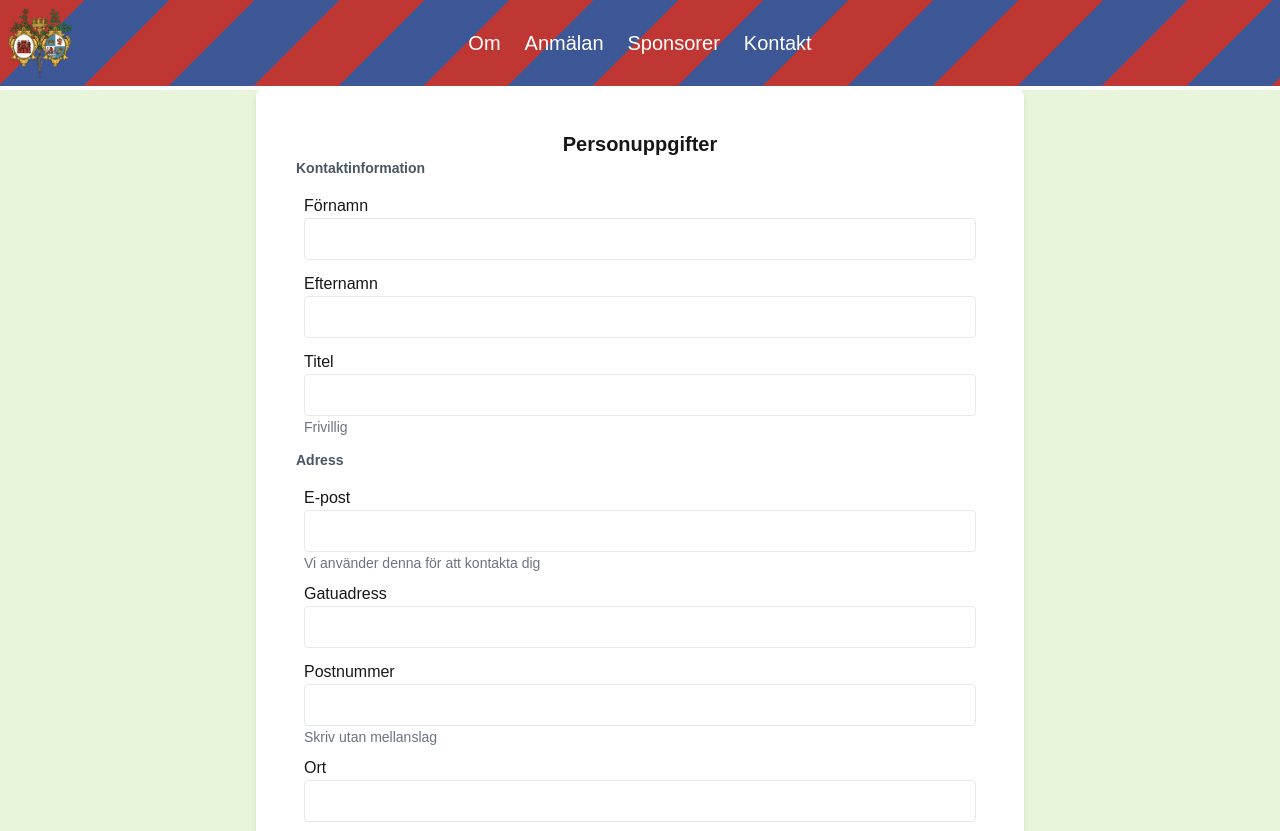
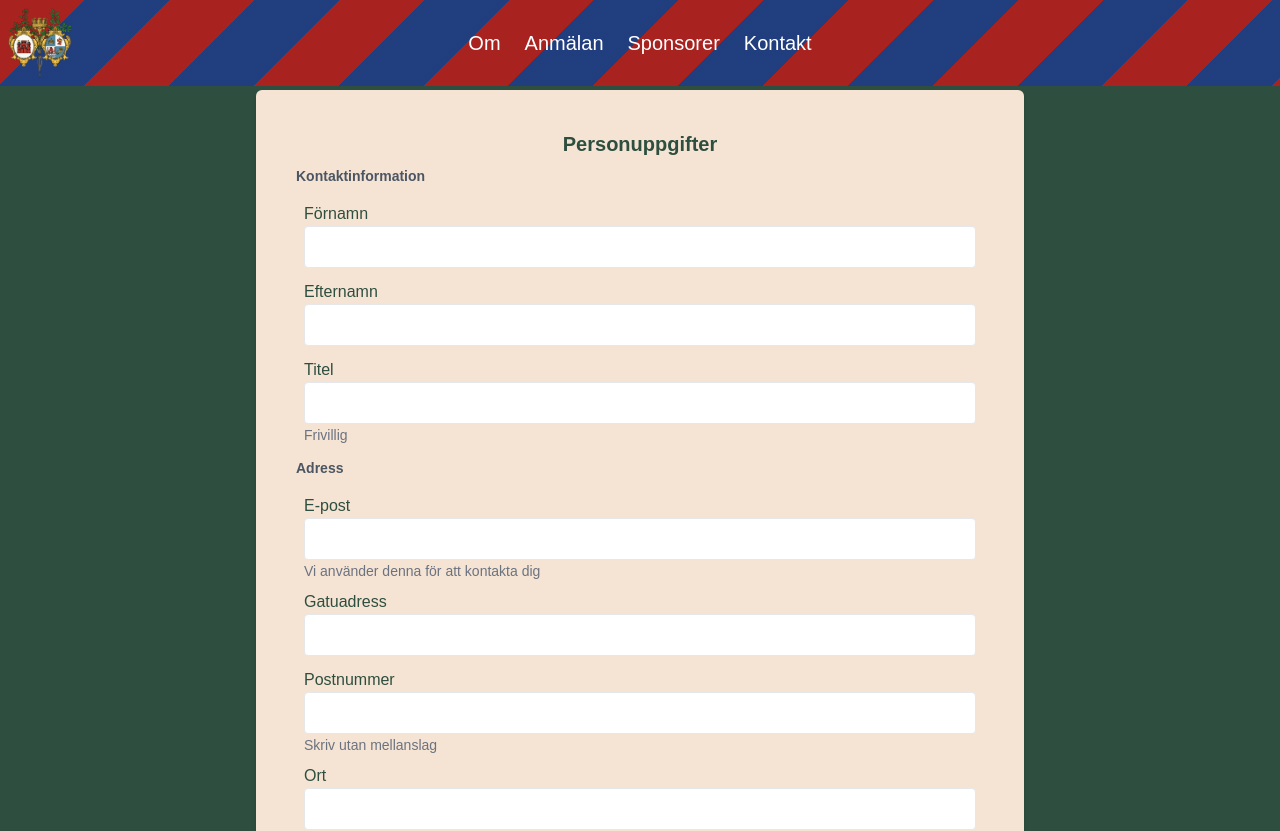
Before and after one commit to helsingkrona/HB-balhemsida, a Next.js app: page /anmalan in a window 1280 px wide. Shown: the top 831 px of the page. Built offline with nearby package versions, Linux system fonts and the light colour scheme.

Commit message:
changed global.css

```diff
--- a/app/anmalan/page.tsx
+++ b/app/anmalan/page.tsx
@@ -550,10 +550,7 @@ export default function BookOpeningAnimation() {
             <motion.button
             type="submit"
             disabled={isSubmitting}
-            className={`bg-blue-500 text-white py-2 px-4 rounded ${isSubmitting
-                ? "opacity-70 cursor-not-allowed"
-                : "hover:bg-blue-600"
-              }`}
+            className={`button-primary ${isSubmitting ? "opacity-70 cursor-not-allowed" : ""}`}
             variants={itemVariants}
             >
             {isSubmitting ? (
@@ -569,12 +566,12 @@ export default function BookOpeningAnimation() {
               cx="12"
               cy="12"
               r="10"
-                    stroke="currentColor"
+              stroke="#b91c1c"
               strokeWidth="4"
               ></circle>
               <path
               className="opacity-75"
-                    fill="currentColor"
+              fill="#b91c1c"
               d="M4 12a8 8 0 018-8V0C5.373 0 0 5.373 0 12h4zm2 5.291A7.962 7.962 0 014 12H0c0 3.042 1.135 5.824 3 7.938l3-2.647z"
               ></path>
               </svg>
--- a/app/globals.css
+++ b/app/globals.css
@@ -3,9 +3,14 @@
 @tailwind utilities;
 
 :root {
-  --background: #e9f5db;
+  --background: #2E4E3F;           /* warm beige */
+  --text-color: #2C2C2C;           /* rich charcoal */
   --foreground: #171717;
-  --testjk: #505c3c;
+  --accent-green: #2E4E3F;         /* deep forest green */
+  --accent-orange: #D97A32;        /* burnt orange */
+  --accent-burgundy: #8B3A3A;      /* optional detail */
+  --form-border: #D4AF37;          /* gold */
+  --input-bg: #f5e4d3;
 }
 
 .striped-navbar {
@@ -18,12 +23,29 @@
   );
 }
 
+body {
+  color: var(--text-color);
+  background: var(--background);
+  font-family: Arial, Helvetica, sans-serif;
+}
+
+.form-container {
+  @apply flex justify-center items-center min-h-screen;
+}
+
+.form-wrapper {
+  @apply max-w-3xl w-full p-6 shadow-md rounded-md;
+  background-color: var(--input-bg); /* Change this to your desired color */
+
+}
+
 .navbar-links {
-  @apply text-white text-xl hover:underline
+  @apply text-white text-xl hover:underline;
 }
 
 .from-main {
-  @apply max-w-2xl mx-auto p-6 bg-formOrange shadow-lg rounded-lg
+  @apply max-w-2xl mx-auto p-6 shadow-lg rounded-lg;
+  background-color: var(--input-bg);
 }
 
 .form-group {
@@ -32,14 +54,17 @@
 
 .form-label {
   @apply block font-medium pt-2;
+  color: var(--accent-green);
 }
 
 .form-question {
   @apply m-1 rounded-md;
+  background-color: var(--input-bg);
 }
 
 .form-section {
-  @apply block font-bold text-xl text-center;
+  @apply block font-bold text-xl text-center mb-2;
+  color: var(--accent-green);
 }
 
 .form-answer-box {
@@ -51,32 +76,22 @@
 }
 
 .form-answer-tip {
-  @apply leading-none text-gray-500 block pt-1 text-sm; /* Tailwind utility for smaller text */
+  @apply leading-none text-gray-500 block pt-1 text-sm;
 }
 
 .form-full-width {
   @apply col-span-2 m-1 rounded-md;
   display: flex;
-  flex-direction: column; /* Stacks children vertically */
-  align-items: left;    /* Centers items horizontally */
+  flex-direction: column;
+  align-items: left;
 }
 
-
-/* New styles to center the form and limit its width */
-.form-container {
-  @apply flex justify-center items-center min-h-screen;
+/* Buttons */
+.button-primary {
+  @apply px-4 py-2 rounded-md text-white font-semibold;
+  background-color: var(--accent-green);
 }
 
-.form-wrapper {
-  @apply max-w-3xl w-full p-6 bg-white shadow-md rounded-md;
+.button-primary:hover {
+  background-color: var(--accent-orange);
 }
-
-.flex-col {
-  flex-direction: column;
-}
-
-body {
-  color: var(--foreground);
-  background: var(--background);
-  font-family: Arial, Helvetica, sans-serif;
-}
--- a/app/layout.tsx
+++ b/app/layout.tsx
@@ -48,7 +48,7 @@ export default function RootLayout({
         className={`h-screen flex flex-col ${geistSans.variable} ${geistMono.variable} antialiased`}
       >
         <Navbar />
-        <div className="bg-white p-0.5">
+        <div className=" p-0.5">
       </div>
         <main className="flex-grow">
           {children}
```
Lines whose indentation alone changed are shown as unchanged.
